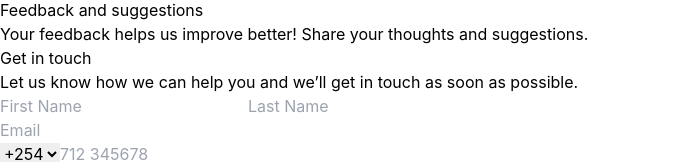
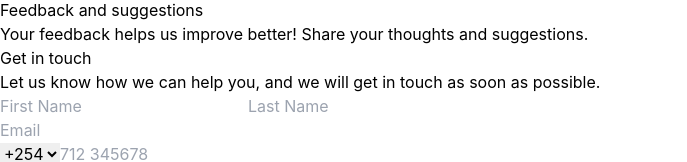
Before and after one commit to JOYCEmwangi8880/Terravista, a React (Vite) app: page /contact in a window 1280 px wide. Shown: the part 356-518 px from the top of the page, without its empty margins (0-687 px from the left). Built offline with nearby package versions, Linux system fonts and the light colour scheme.

Commit message:
feature: contact

```diff
--- a/src/pages/ContactPage.jsx
+++ b/src/pages/ContactPage.jsx
@@ -37,7 +37,7 @@ const ContactPage = () => {
           <div className="bg-black text-white p-8 rounded-lg shadow-lg">
           <h2 className="text-xl font-bold mb-4">Get in touch</h2>
           <p className="mb-4">
-            Let us know how we can help you and we’ll get in touch as soon as possible.
+            Let us know how we can help you, and we will get in touch as soon as possible.
           </p>
           <form className="space-y-4">
           <div className="flex gap-4">
```
